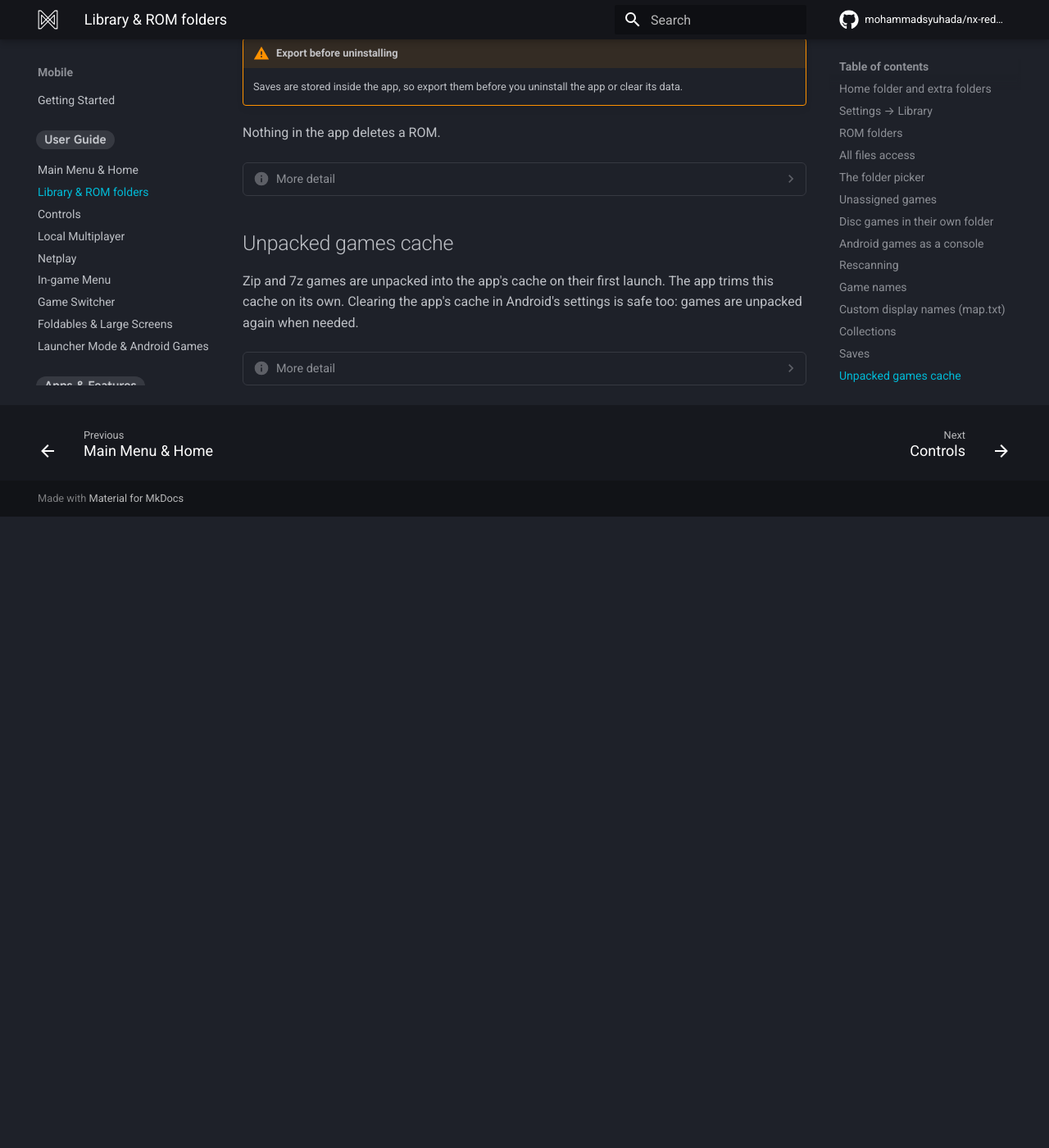
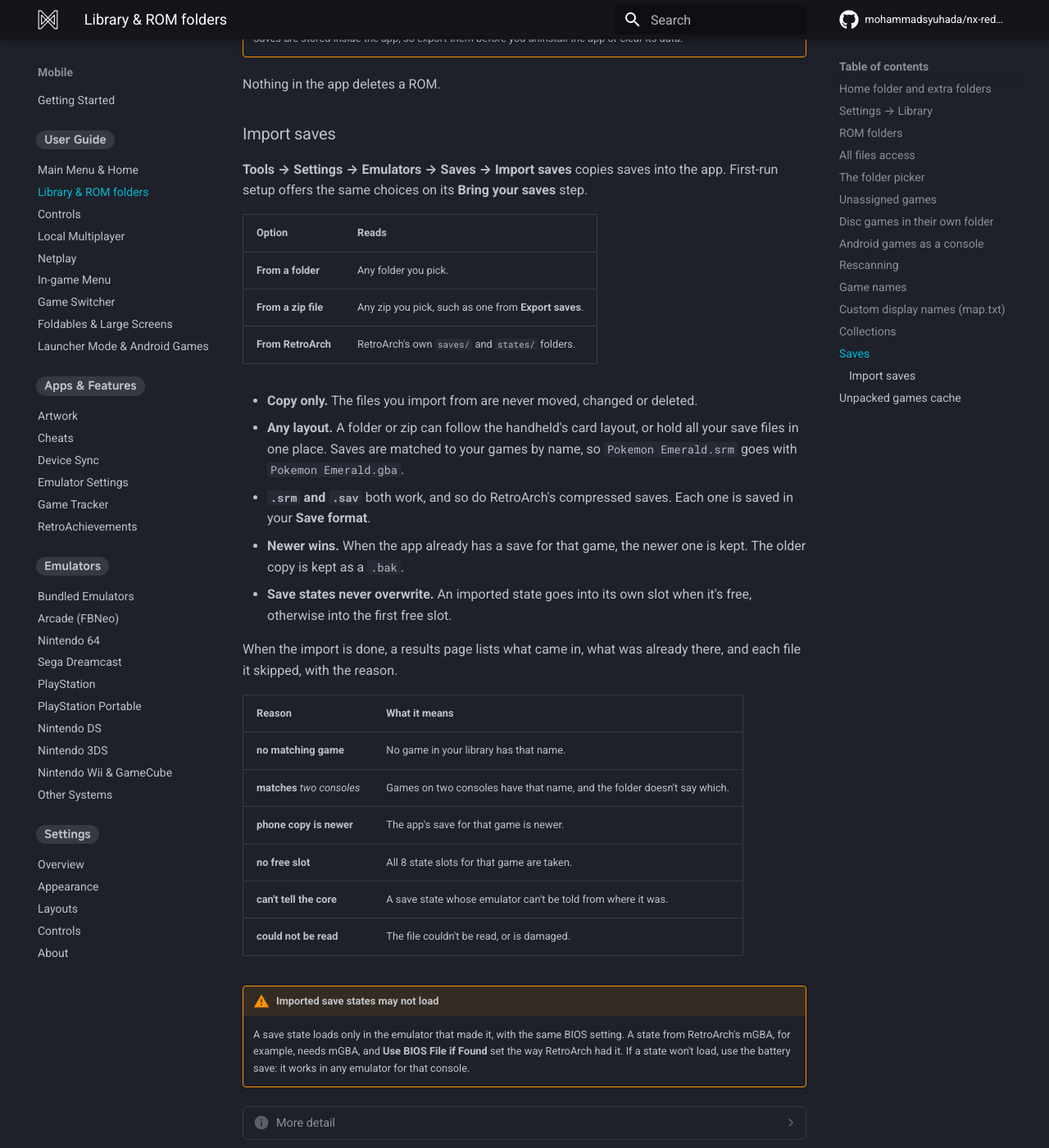
Before and after one commit to mohammadsyuhada/nx-redux-docs, an MkDocs documentation site: the page built from docs/mobile/library.md, in a window 1280 px wide and 1400 px high, scrolled down 5784 px. Shown: the whole window at 82% size. Built offline with MkDocs 1.6.1 and Material for MkDocs 9.7.7, drawn with Linux system fonts in a browser that asks for light colours; comment, search, counter and statistics services are not loaded; before the commit the page ends 6414 px from its top, so only the background shows below that; some of the changed text lies outside the part shown.

Commit message:
docs(mobile): import saves from a folder, a zip or RetroArch (#22)

```diff
--- a/docs/mobile/getting-started.md
+++ b/docs/mobile/getting-started.md
@@ -71,14 +71,16 @@
    games on your phone. See [Choose a home folder](#choose-a-home-folder).
 5. **Your handheld.** If you also play on an NX Redux handheld, setup matches
    its save formats and offers a [Device Sync](device-sync.md).
-6. **Artwork.** Fetch box art and screenshots in the background. See
+6. **Bring your saves.** Copy battery saves and save states from a folder, a
+   zip file or RetroArch. See [Import saves](library.md#import-saves).
+7. **Artwork.** Fetch box art and screenshots in the background. See
    [Artwork](artwork.md).
-7. **RetroAchievements.** Sign in, then download the achievement data in the
+8. **RetroAchievements.** Sign in, then download the achievement data in the
    background. See [RetroAchievements](retroachievements.md).
-8. **Customise the layout?** Pick the menu's look page by page, each with a
+9. **Customise the layout?** Pick the menu's look page by page, each with a
    picture, or keep the defaults. See [Menu Layouts](layouts.md).
-9. **Accents.** Pick your **Accent** and **Secondary accent**.
-10. **Ready, player one.** Press **Press Start** to open the main menu.
+10. **Accents.** Pick your **Accent** and **Secondary accent**.
+11. **Ready, player one.** Press **Press Start** to open the main menu.
 
 Everything setup asks can be changed later in **Tools → Settings**.
 
--- a/docs/mobile/library.md
+++ b/docs/mobile/library.md
@@ -234,12 +234,9 @@
 Battery saves and save states are kept inside the app, not in the home
 folder.
 
-- **Tools → Settings → Emulators → Saves → Export saves** writes one zip of
-  your saves, states and slot pictures, which unzips onto a handheld card as it
-  is.
-- **Import saves**, on the same page, reads from the home folder, a zip file
-  or another folder. A newer file replaces the app's copy, which is kept as a
-  `.bak`.
+**Tools → Settings → Emulators → Saves → Export saves** writes one zip of
+your saves, states and slot pictures, which unzips onto a handheld card as it
+is.
 
 !!! warning "Export before uninstalling"
     Saves are stored inside the app, so export them before you uninstall the
@@ -247,7 +244,68 @@
 
 Nothing in the app deletes a ROM.
 
+### Import saves
+
+**Tools → Settings → Emulators → Saves → Import saves** copies saves into the
+app. First-run setup offers the same choices on its **Bring your saves** step.
+
+| Option | Reads |
+|--------|-------|
+| **From a folder** | Any folder you pick. |
+| **From a zip file** | Any zip you pick, such as one from **Export saves**. |
+| **From RetroArch** | RetroArch's own `saves/` and `states/` folders. |
+
+- **Copy only.** The files you import from are never moved, changed or
+  deleted.
+- **Any layout.** A folder or zip can follow the handheld's card layout, or
+  hold all your save files in one place. Saves are matched to your games by
+  name, so `Pokemon Emerald.srm` goes with `Pokemon Emerald.gba`.
+- **`.srm` and `.sav`** both work, and so do RetroArch's compressed saves.
+  Each one is saved in your **Save format**.
+- **Newer wins.** When the app already has a save for that game, the newer
+  one is kept. The older copy is kept as a `.bak`.
+- **Save states never overwrite.** An imported state goes into its own slot
+  when it's free, otherwise into the first free slot.
+
+When the import is done, a results page lists what came in, what was already
+there, and each file it skipped, with the reason.
+
+| Reason | What it means |
+|--------|---------------|
+| **no matching game** | No game in your library has that name. |
+| **matches** *two consoles* | Games on two consoles have that name, and the folder doesn't say which. |
+| **phone copy is newer** | The app's save for that game is newer. |
+| **no free slot** | All 8 state slots for that game are taken. |
+| **can't tell the core** | A save state whose emulator can't be told from where it was. |
+| **could not be read** | The file couldn't be read, or is damaged. |
+
+!!! warning "Imported save states may not load"
+    A save state loads only in the emulator that made it, with the same BIOS
+    setting. A state from RetroArch's mGBA, for example, needs mGBA, and
+    **Use BIOS File if Found** set the way RetroArch had it. If a state won't
+    load, use the battery save: it works in any emulator for that console.
+
 ??? info "More detail"
+    - **From RetroArch** reads `Android/media/com.retroarch/RetroArch/`, and
+      RetroArch Plus and 32-bit's folders when they're there. Without
+      **All files access** it asks you to pick RetroArch's folder.
+    - RetroArch's folder names, such as `saves/mGBA/`, tell the import which
+      console and emulator a file is for. A save in one folder for all
+      consoles is matched by name alone.
+    - A state is only taken when its emulator can be told: from RetroArch's
+      folder for that emulator, from the handheld's card layout, or when its
+      console has a single emulator. Loose states in a folder or zip of your
+      own are skipped.
+    - A game in your home folder and an extra folder counts once.
+    - Files that aren't saves or states, such as ROMs and configs, are only
+      counted, as **other files ignored**.
+    - Running the same import again shows the files as **already here**.
+    - A folder or zip in the handheld's card layout is copied as it is laid
+      out, saves for games you haven't added yet included. A save from
+      `Saves/GPGX/` goes with the console whose games hold its game. With
+      none or several, it goes to Sega Genesis.
+
+??? info "More detail: where saves are kept"
     - Saves are kept in the handheld's card layout. The home folder holds
       only `Roms/`, `Bios/` and `Collections/`.
     - Saves and BIOS are kept per console, in `Saves/<TAG>/` and
```
Also changed, not shown: other parts of docs/mobile/library.md (+0 -2 lines).
